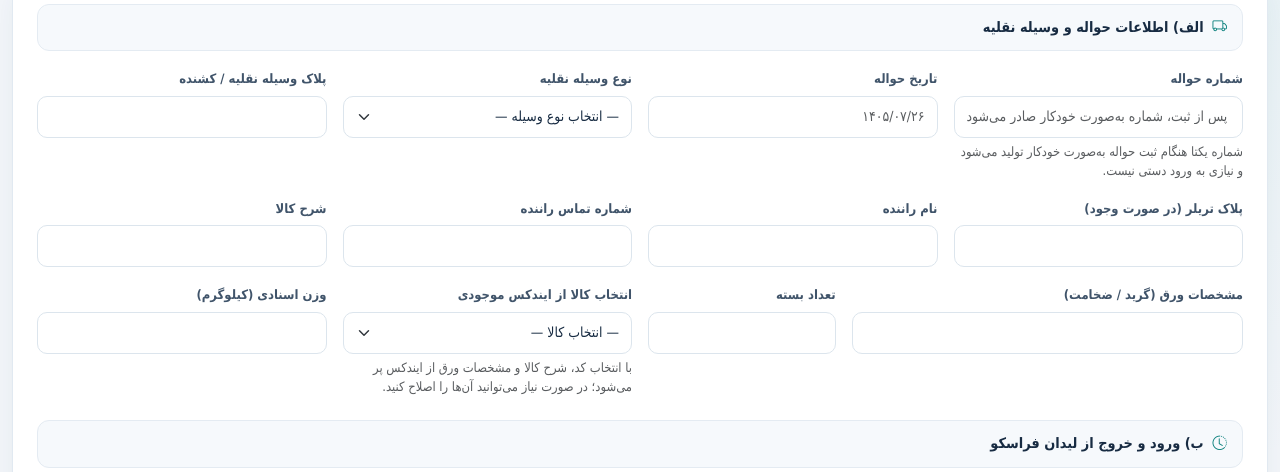
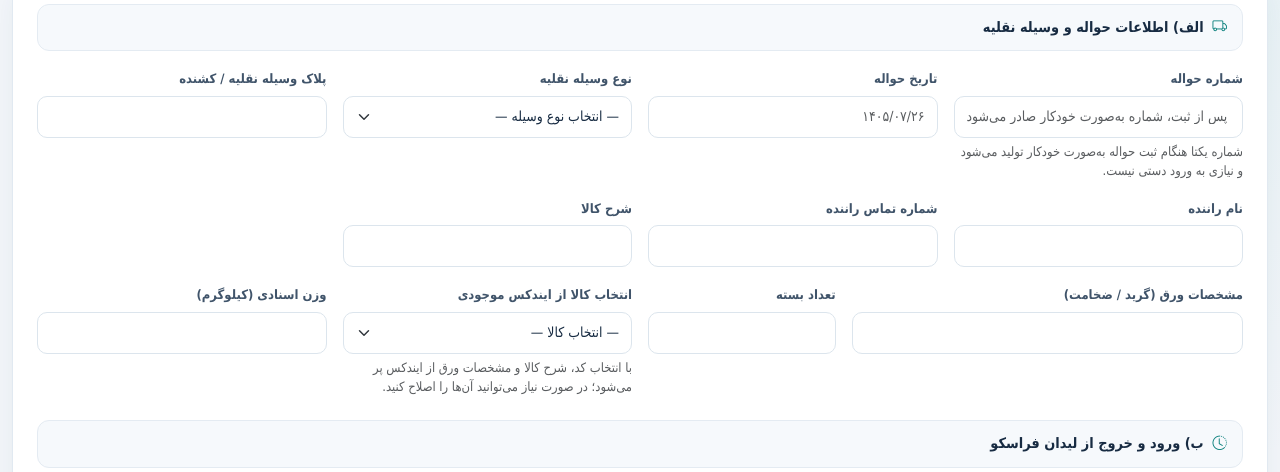
Before and after one commit to Tahmoures54/varagh, a Flask app: template templates/havaleh_form.html in a window 1280 px wide. Shown: the part 206-678 px from the top of the page. Run offline with Flask 3, Linux system fonts and the light colour scheme; the template is opened without the code that fills it, so the values that code supplies are empty; some libraries are stand-ins or nearby versions.

Commit message:
Remove trailer plate from online voucher form

```diff
--- a/templates/havaleh_form.html
+++ b/templates/havaleh_form.html
@@ -42,11 +42,7 @@
       <label class="form-label">پلاک وسیله نقلیه / کشنده</label>
       <input type="text" name="pelak" class="form-control" value="{{ item.pelak if item else '' }}">
     </div>
-    <div class="col-md-3">
-      <label class="form-label">پلاک تریلر (در صورت وجود)</label>
-      <input type="text" name="pelak_trailer" class="form-control" value="{{ item.pelak_trailer if item else '' }}">
-    </div>
-    <div class="col-md-3">
+<div class="col-md-3">
       <label class="form-label">نام راننده</label>
       <input type="text" name="name_ranande" class="form-control" value="{{ item.name_ranande if item else '' }}">
     </div>
```
